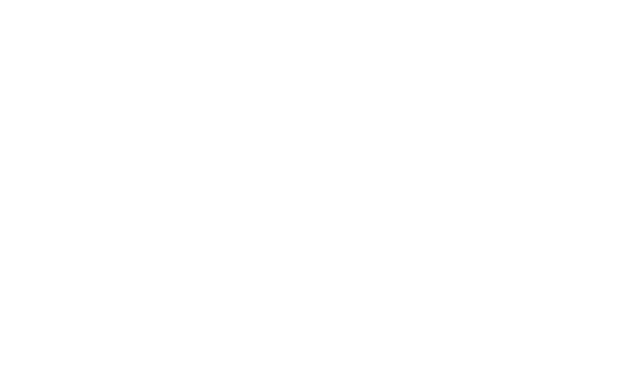
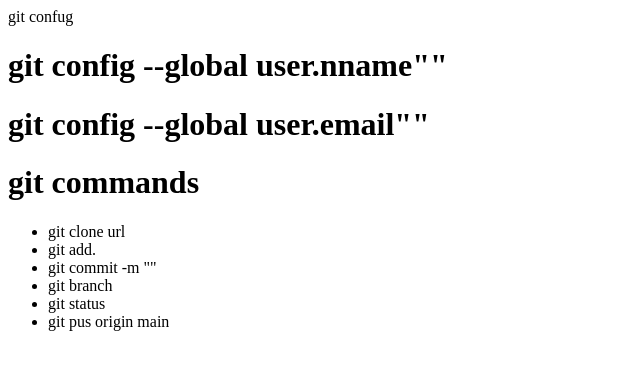
Before and after one commit to alamkhan10/new, a plain HTML site: page week3/index.html in a window 1280 px wide. Shown: the whole page, without its empty margins (0-640 px from the left). Drawn offline with Linux system fonts and the light colour scheme.

Commit message:
git commands

```diff
--- a/week3/index.html
+++ b/week3/index.html
@@ -6,6 +6,22 @@
     <title>git commands</title>
 </head>
 <body>
+    <div>
+        git confug
+    </div>
+      <h1>git config --global user.nname""</h1>
+      <h1>git config --global user.email""</h1>
 
+      <div>
+        <h1>git commands</h1>
+        <ul>
+            <li>git clone url</li>
+            <li>git add.</li>
+            <li>git commit -m ""</li>
+            <li> git branch</li>
+            <li>git status</li>
+            <li>git pus origin main</li>
+        </ul>
+      </div>
 </body>
 </html>
```
